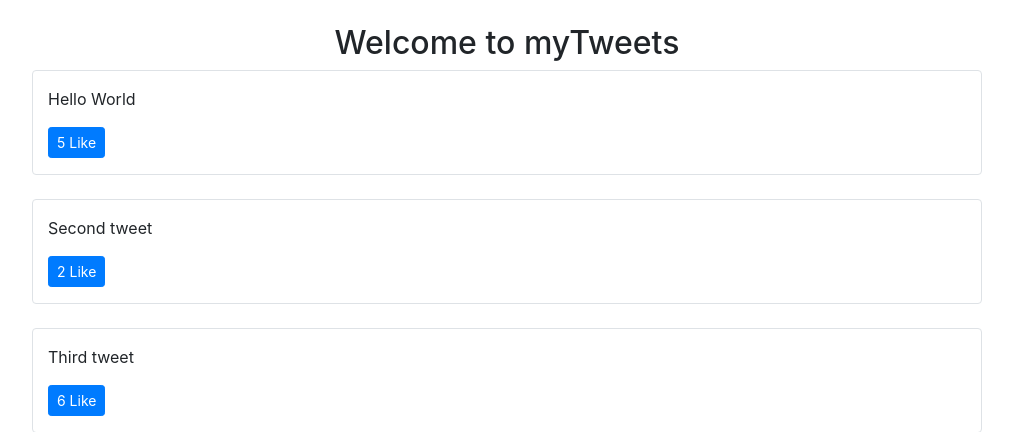
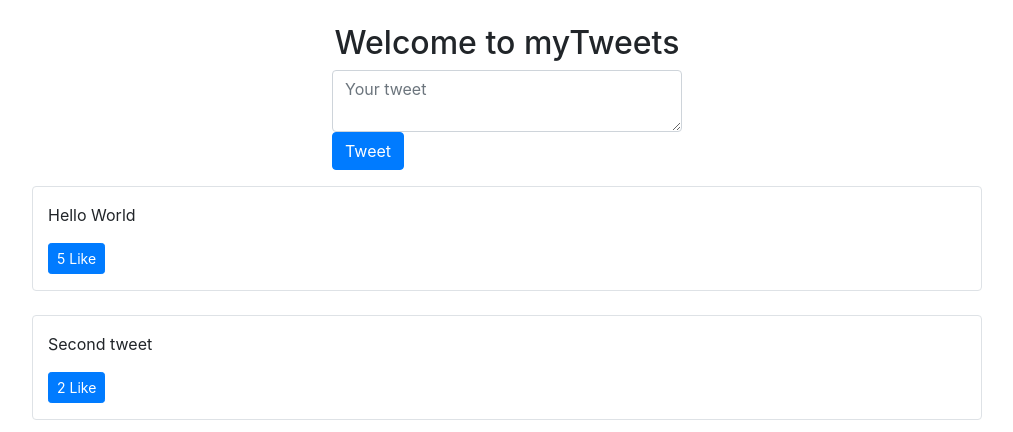
Before and after one commit to HaNguyen0096/mytweets, a Django app: page / in a window 1280 px wide. Shown: the part 56-488 px from the top of the page, without its empty margins (133-1146 px from the left). Run offline with Django 3.2, Linux system fonts and the light colour scheme; data comes from the database, SQL or seed files in the repository; both versions use the stored data as it was after the commit; some libraries are stand-ins or nearby versions.

Commit message:
add create tweet form

```diff
--- a/templates/pages/home.html
+++ b/templates/pages/home.html
@@ -4,6 +4,17 @@
 <div class="row text-center">
     <div class="col">
         <h2>Welcome to myTweets</h2>
+    </div>
+</div>
+
+<div class="row mb-3">
+    <div class="col-md-4 mx-auto col-19">
+        <form class="form" method='POST' action="/create-tweet">
+            {% csrf_token %}
+            <input type="hidden" value="/" name="text" />
+            <textarea class="form-control" name="content" placeholder="Your tweet"></textarea>
+            <button type="submit" class="btn btn-primary">Tweet</button>
+        </form>
     </div>
 </div>
 
--- a/tweets/views.py
+++ b/tweets/views.py
@@ -1,6 +1,6 @@
 import random
 from django.http import HttpResponse, Http404, JsonResponse
-from django.shortcuts import render
+from django.shortcuts import render, redirect
 
 from .forms import TweetForm
 from .models import Tweet
@@ -10,9 +10,13 @@ def home_view(request, *args, **kwargs):
 
 def tweet_create_view(request, *args, **kwargs):
     form = TweetForm(request.POST or None)
+    next_url = request.POST.get("next") or None
+    print("next_url", next_url)
     if form.is_valid():
         obj = form.save(commit=False)
         obj.save()
+        if next_url != None:
+            return redirect(next_url)
         form =TweetForm()
     return render(request, 'components/form.html', context={"form": form})
 
```
Also changed, not shown: db.sqlite3.
